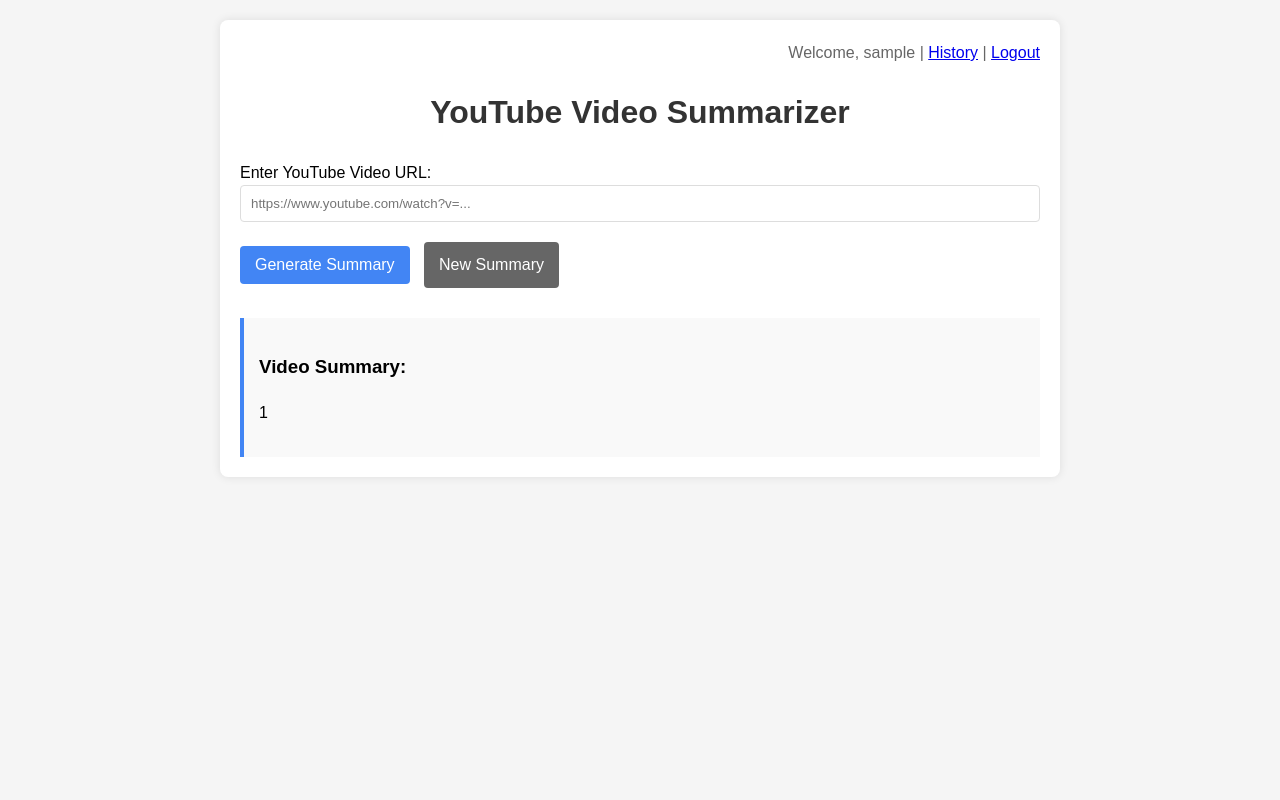
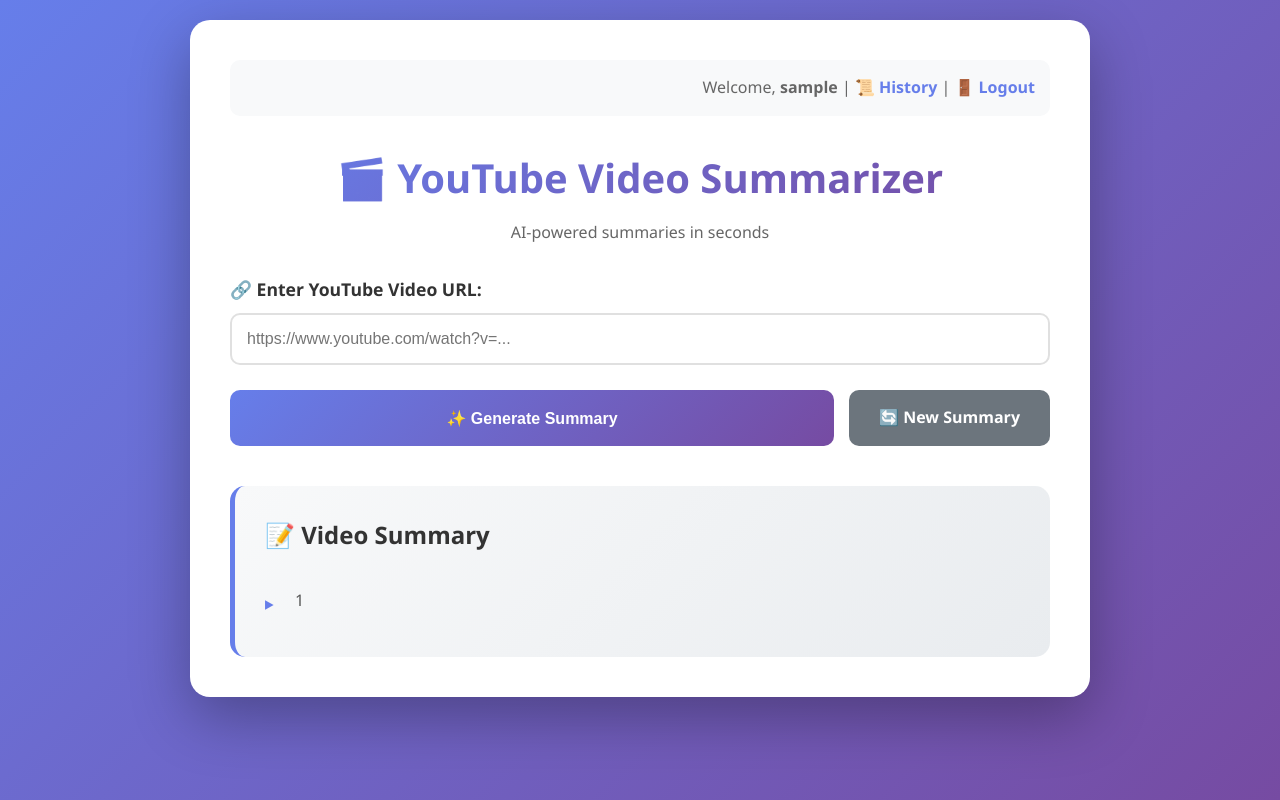
Before and after one commit to Nachiket858/Podcast_Summarizer, a Flask app: page /home in a window 1280 px wide. Run offline with Flask 3, Linux system fonts and the light colour scheme; the visitor is signed in with stand-in values (Sample User, id 1).

Commit message:
ui and streeming added

```diff
--- a/home.py
+++ b/home.py
@@ -131,14 +131,11 @@ def generate_distributed_summary(text):
     else:
         # Fallback to hardcoded keys if env var not set (WARN: Should be removed in production)
         api_keys = [
-            "Api_one",
-            "Api_two",
-            "Api_three",
+
+            "api here"
 
 
-
-
-        ]
+            ]
 
     if not api_keys:
         return "Error: No API keys configured."
@@ -248,9 +245,7 @@ def generate_summary_fallback(text):
         api_keys = [key.strip() for key in api_keys_str.split(',') if key.strip()]
     else:
         api_keys = [
-            "Fallback_api_one",
-            "Fallback_api_two",
-            "Fallback_api_three",
+        "api here"
         ]
 
     if not api_keys:
--- /dev/null
+++ b/static/style.css
@@ -0,0 +1,308 @@
+* {
+    margin: 0;
+    padding: 0;
+    box-sizing: border-box;
+}
+
+body {
+    font-family: 'Segoe UI', Tahoma, Geneva, Verdana, sans-serif;
+    line-height: 1.6;
+    background: linear-gradient(135deg, #667eea 0%, #764ba2 100%);
+    min-height: 100vh;
+    padding: 20px;
+}
+
+.container {
+    max-width: 900px;
+    margin: 0 auto;
+    background: white;
+    padding: 40px;
+    border-radius: 20px;
+    box-shadow: 0 20px 60px rgba(0, 0, 0, 0.3);
+    animation: fadeIn 0.5s ease-in;
+}
+
+@keyframes fadeIn {
+    from {
+        opacity: 0;
+        transform: translateY(20px);
+    }
+    to {
+        opacity: 1;
+        transform: translateY(0);
+    }
+}
+
+.header {
+    text-align: center;
+    margin-bottom: 30px;
+}
+
+h1 {
+    color: #333;
+    font-size: 2.5rem;
+    margin-bottom: 10px;
+    background: linear-gradient(135deg, #667eea 0%, #764ba2 100%);
+    -webkit-background-clip: text;
+    -webkit-text-fill-color: transparent;
+    background-clip: text;
+}
+
+.welcome {
+    text-align: right;
+    margin-bottom: 30px;
+    padding: 15px;
+    background: #f8f9fa;
+    border-radius: 10px;
+    color: #666;
+}
+
+.welcome a {
+    color: #667eea;
+    text-decoration: none;
+    font-weight: 600;
+    transition: color 0.3s;
+}
+
+.welcome a:hover {
+    color: #764ba2;
+}
+
+.form-group {
+    margin-bottom: 25px;
+}
+
+.form-group label {
+    display: block;
+    margin-bottom: 10px;
+    color: #333;
+    font-weight: 600;
+    font-size: 1.1rem;
+}
+
+input[type="text"] {
+    width: 100%;
+    padding: 15px;
+    border: 2px solid #e0e0e0;
+    border-radius: 10px;
+    font-size: 1rem;
+    transition: all 0.3s;
+}
+
+input[type="text"]:focus {
+    outline: none;
+    border-color: #667eea;
+    box-shadow: 0 0 0 3px rgba(102, 126, 234, 0.1);
+}
+
+.button-group {
+    display: flex;
+    gap: 15px;
+    margin-bottom: 30px;
+}
+
+button, .btn {
+    padding: 15px 30px;
+    border: none;
+    border-radius: 10px;
+    font-size: 1rem;
+    font-weight: 600;
+    cursor: pointer;
+    transition: all 0.3s;
+    text-decoration: none;
+    display: inline-block;
+}
+
+button {
+    background: linear-gradient(135deg, #667eea 0%, #764ba2 100%);
+    color: white;
+    flex: 1;
+}
+
+button:hover {
+    transform: translateY(-2px);
+    box-shadow: 0 10px 20px rgba(102, 126, 234, 0.3);
+}
+
+button:active {
+    transform: translateY(0);
+}
+
+button:disabled {
+    opacity: 0.6;
+    cursor: not-allowed;
+}
+
+.btn-secondary {
+    background: #6c757d;
+    color: white;
+}
+
+.btn-secondary:hover {
+    background: #5a6268;
+    transform: translateY(-2px);
+    box-shadow: 0 10px 20px rgba(108, 117, 125, 0.3);
+}
+
+.summary {
+    margin-top: 40px;
+    padding: 30px;
+    background: linear-gradient(135deg, #f8f9fa 0%, #e9ecef 100%);
+    border-radius: 15px;
+    border-left: 5px solid #667eea;
+    animation: slideIn 0.5s ease-out;
+}
+
+@keyframes slideIn {
+    from {
+        opacity: 0;
+        transform: translateX(-20px);
+    }
+    to {
+        opacity: 1;
+        transform: translateX(0);
+    }
+}
+
+.summary h3 {
+    color: #333;
+    margin-bottom: 20px;
+    font-size: 1.5rem;
+}
+
+.summary-content {
+    color: #555;
+    line-height: 1.8;
+}
+
+.summary-content ul {
+    list-style: none;
+    padding-left: 0;
+}
+
+.summary-content li {
+    padding: 12px 0;
+    padding-left: 30px;
+    position: relative;
+    border-bottom: 1px solid rgba(0, 0, 0, 0.05);
+}
+
+.summary-content li:last-child {
+    border-bottom: none;
+}
+
+.summary-content li::before {
+    content: "▸";
+    position: absolute;
+    left: 0;
+    color: #667eea;
+    font-weight: bold;
+    font-size: 1.2rem;
+}
+
+.processing-info {
+    margin-top: 20px;
+    padding: 15px;
+    background: rgba(102, 126, 234, 0.1);
+    border-radius: 10px;
+    color: #667eea;
+    font-size: 0.9rem;
+    font-style: italic;
+}
+
+.error {
+    background: #f8d7da;
+    color: #721c24;
+    padding: 15px;
+    border-radius: 10px;
+    margin-bottom: 20px;
+    border-left: 5px solid #f5c6cb;
+}
+
+.loading {
+    text-align: center;
+    padding: 40px;
+}
+
+.spinner {
+    border: 4px solid #f3f3f3;
+    border-top: 4px solid #667eea;
+    border-radius: 50%;
+    width: 50px;
+    height: 50px;
+    animation: spin 1s linear infinite;
+    margin: 0 auto 20px;
+}
+
+@keyframes spin {
+    0% { transform: rotate(0deg); }
+    100% { transform: rotate(360deg); }
+}
+
+.typing-cursor {
+    display: inline-block;
+    width: 2px;
+    height: 1em;
+    background-color: #667eea;
+    margin-left: 2px;
+    animation: blink 1s infinite;
+}
+
+@keyframes blink {
+    0%, 49% { opacity: 1; }
+    50%, 100% { opacity: 0; }
+}
+
+/* History page styles */
+table {
+    width: 100%;
+    border-collapse: collapse;
+    margin-top: 20px;
+}
+
+thead {
+    background: linear-gradient(135deg, #667eea 0%, #764ba2 100%);
+    color: white;
+}
+
+th, td {
+    padding: 15px;
+    text-align: left;
+}
+
+tbody tr {
+    border-bottom: 1px solid #e0e0e0;
+    transition: background 0.3s;
+}
+
+tbody tr:hover {
+    background: #f8f9fa;
+}
+
+td a {
+    color: #667eea;
+    text-decoration: none;
+}
+
+td a:hover {
+    text-decoration: underline;
+}
+
+.btn-small {
+    padding: 8px 16px;
+    font-size: 0.9rem;
+}
+
+@media (max-width: 768px) {
+    .container {
+        padding: 20px;
+    }
+
+    h1 {
+        font-size: 2rem;
+    }
+
+    .button-group {
+        flex-direction: column;
+    }
+}
--- a/templates/home.html
+++ b/templates/home.html
@@ -4,103 +4,28 @@
 <head>
     <meta charset="UTF-8">
     <meta name="viewport" content="width=device-width, initial-scale=1.0">
-    <title>YouTube Summarizer</title>
-    <style>
-        body {
-            font-family: Arial, sans-serif;
-            line-height: 1.6;
-            margin: 0;
-            padding: 20px;
-            background-color: #f5f5f5;
-        }
-
-        .container {
-            max-width: 800px;
-            margin: 0 auto;
-            background: white;
-            padding: 20px;
-            border-radius: 8px;
-            box-shadow: 0 0 10px rgba(0, 0, 0, 0.1);
-        }
-
-        h1 {
-            color: #333;
-            text-align: center;
-        }
-
-        .welcome {
-            text-align: right;
-            margin-bottom: 20px;
-            color: #666;
-        }
-
-        .form-group {
-            margin-bottom: 20px;
-        }
-
-        input[type="text"] {
-            width: 100%;
-            padding: 10px;
-            border: 1px solid #ddd;
-            border-radius: 4px;
-            box-sizing: border-box;
-        }
-
-        button,
-        .btn {
-            background-color: #4285f4;
-            color: white;
-            border: none;
-            padding: 10px 15px;
-            border-radius: 4px;
-            cursor: pointer;
-            font-size: 16px;
-            text-decoration: none;
-            display: inline-block;
-        }
-
-        button:hover,
-        .btn:hover {
-            background-color: #3367d6;
-        }
-
-        .btn-secondary {
-            background-color: #666;
-            margin-left: 10px;
-        }
-
-        .btn-secondary:hover {
-            background-color: #555;
-        }
-
-        .summary {
-            margin-top: 30px;
-            padding: 15px;
-            background-color: #f9f9f9;
-            border-left: 4px solid #4285f4;
-        }
-
-        .error {
-            color: #d32f2f;
-            margin-bottom: 15px;
-        }
-    </style>
+    <title>YouTube Summarizer - AI Powered</title>
+    <link rel="stylesheet" href="{{ url_for('static', filename='style.css') }}">
 </head>
 
 <body>
     <div class="container">
         <div class="welcome">
-            Welcome, {{ username }} | <a href="{{ url_for('home_bp.history') }}">History</a> | <a
-                href="{{ url_for('logout') }}">Logout</a>
+            Welcome, <strong>{{ username }}</strong> |
+            <a href="{{ url_for('home_bp.history') }}">📜 History</a> |
+            <a href="{{ url_for('logout') }}">🚪 Logout</a>
         </div>
 
-        <h1>YouTube Video Summarizer</h1>
+        <div class="header">
+            <h1>🎬 YouTube Video Summarizer</h1>
+            <p style="color: #666;">AI-powered summaries in seconds</p>
+        </div>
 
         {% with messages = get_flashed_messages() %}
         {% if messages %}
         <div class="error">
             {% for message in messages %}
-            {{ message }}
+            ⚠️ {{ message }}
             {% endfor %}
         </div>
         {% endif %}
@@ -108,23 +33,27 @@
 
         <form method="POST">
             <div class="form-group">
-                <label for="youtube_url">Enter YouTube Video URL:</label>
+                <label for="youtube_url">🔗 Enter YouTube Video URL:</label>
                 <input type="text" id="youtube_url" name="youtube_url" placeholder="https://www.youtube.com/watch?v=..."
-                    required>
+                    required autocomplete="off">
             </div>
-            <button type="submit">Generate Summary</button>
-            {% if summary %}
-            <a href="{{ url_for('home_bp.clear_summary') }}" class="btn btn-secondary">New Summary</a>
-            {% endif %}
+            <div class="button-group">
+                <button type="submit">✨ Generate Summary</button>
+                {% if summary %}
+                <a href="{{ url_for('home_bp.clear_summary') }}" class="btn btn-secondary">🔄 New Summary</a>
+                {% endif %}
+            </div>
         </form>
 
         {% if summary %}
         <div class="summary">
-            <h3>Video Summary:</h3>
-            <p>{{ summary | safe }}</p>
+            <h3>📝 Video Summary</h3>
+            <div class="summary-content" id="summary-content" data-raw-summary="{{ summary }}"></div>
         </div>
         {% endif %}
     </div>
+
+    <script src="{{ url_for('static', filename='script.js') }}"></script>
 </body>
 
 </html>
```
Also changed, not shown: static/script.js (added, +96 -0 lines), templates/history.html (+19 -10 lines).
